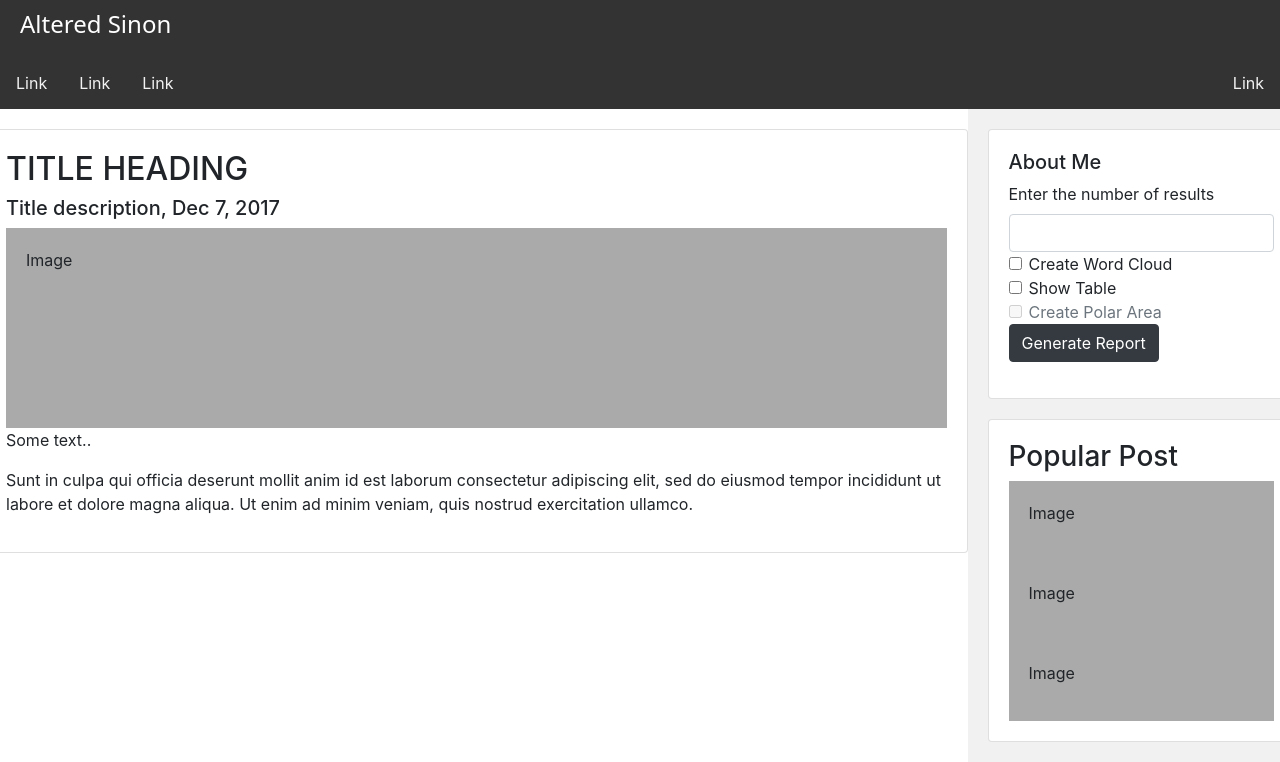
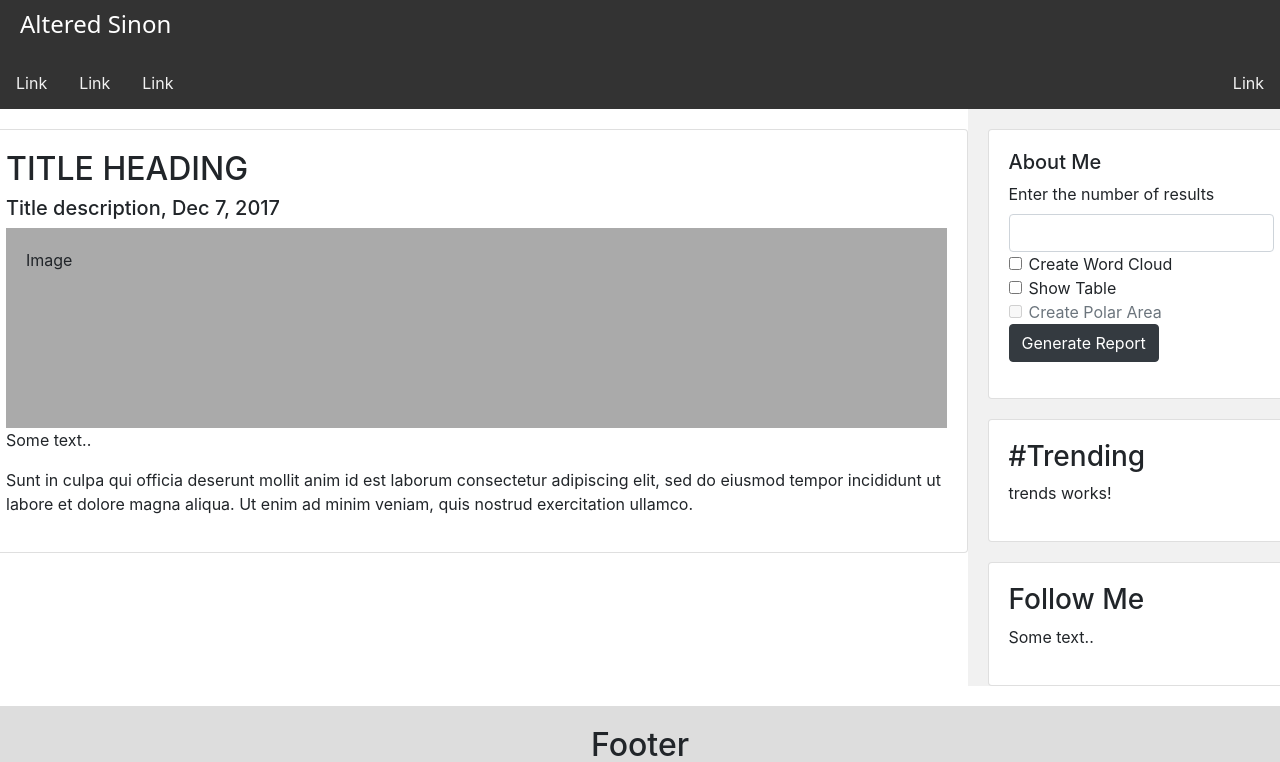
Before and after one commit to jungeKatz/SM-Word-Cloud-ng, an Angular app in the folder twitter-word-cloud/: page /dashboard in a window 1280 px wide. Shown: the top 762 px of the page. Built offline with nearby package versions, Linux system fonts and the light colour scheme.

Commit message:
[wordCloud-feature-independent] Added Trends component

```diff
--- a/twitter-word-cloud/src/app/dashboard-module/dashboard-module.module.ts
+++ b/twitter-word-cloud/src/app/dashboard-module/dashboard-module.module.ts
@@ -11,6 +11,7 @@ import { MainDashboardComponent } from './main-dashboard/main-dashboard.componen
 import { PolarAreaComponent } from './polar-area/polar-area.component';
 import { WordCloudComponent } from './word-cloud/word-cloud.component';
 import { SearchUtilComponent } from './main-dashboard/search-util/search-util.component';
+import { TrendsComponent } from './main-dashboard/trends/trends.component';
 
 @NgModule({
   declarations: [
@@ -19,6 +20,7 @@ import { SearchUtilComponent } from './main-dashboard/search-util/search-util.co
     PolarAreaComponent,
     WordCloudComponent,
     SearchUtilComponent,
+    TrendsComponent,
   ],
   imports: [
     CommonModule,
--- a/twitter-word-cloud/src/app/dashboard-module/main-dashboard/main-dashboard.component.html
+++ b/twitter-word-cloud/src/app/dashboard-module/main-dashboard/main-dashboard.component.html
@@ -20,7 +20,9 @@
       <h5>Title description, Dec 7, 2017</h5>
       <div class="fakeimg" style="height:200px;">Image</div>
       <p>Some text..</p>
-        <p>Sunt in culpa qui officia deserunt mollit anim id est laborum consectetur adipiscing elit, sed do eiusmod tempor incididunt ut labore et dolore magna aliqua. Ut enim ad minim veniam, quis nostrud exercitation ullamco.</p>
+      <p>Sunt in culpa qui officia deserunt mollit anim id est laborum consectetur adipiscing elit, sed do eiusmod
+        tempor incididunt ut labore et dolore magna aliqua. Ut enim ad minim veniam, quis nostrud exercitation ullamco.
+      </p>
     </div>
 
   </div>
@@ -30,10 +32,9 @@
       <app-search-util></app-search-util>
     </div>
     <div class="card">
-        <h3>Popular Post</h3>
-        <div class="fakeimg"><p>Image</p></div>
-        <div class="fakeimg"><p>Image</p></div>
-        <div class="fakeimg"><p>Image</p></div>
+      <h3>#Trending</h3>
+
+      <app-trends></app-trends>
     </div>
     <div class="card">
       <h3>Follow Me</h3>
--- /dev/null
+++ b/twitter-word-cloud/src/app/dashboard-module/main-dashboard/trends/trends.component.html
@@ -0,0 +1 @@
+<p>trends works!</p>
--- /dev/null
+++ b/twitter-word-cloud/src/app/dashboard-module/main-dashboard/trends/trends.component.ts
@@ -0,0 +1,15 @@
+import { Component, OnInit } from '@angular/core';
+
+@Component({
+  selector: 'app-trends',
+  templateUrl: './trends.component.html',
+  styleUrls: ['./trends.component.scss']
+})
+export class TrendsComponent implements OnInit {
+
+  constructor() { }
+
+  ngOnInit(): void {
+  }
+
+}
```
Also changed, not shown: twitter-word-cloud/src/app/dashboard-module/main-dashboard/trends/trends.component.scss (added). Lines whose indentation alone changed are shown as unchanged.
